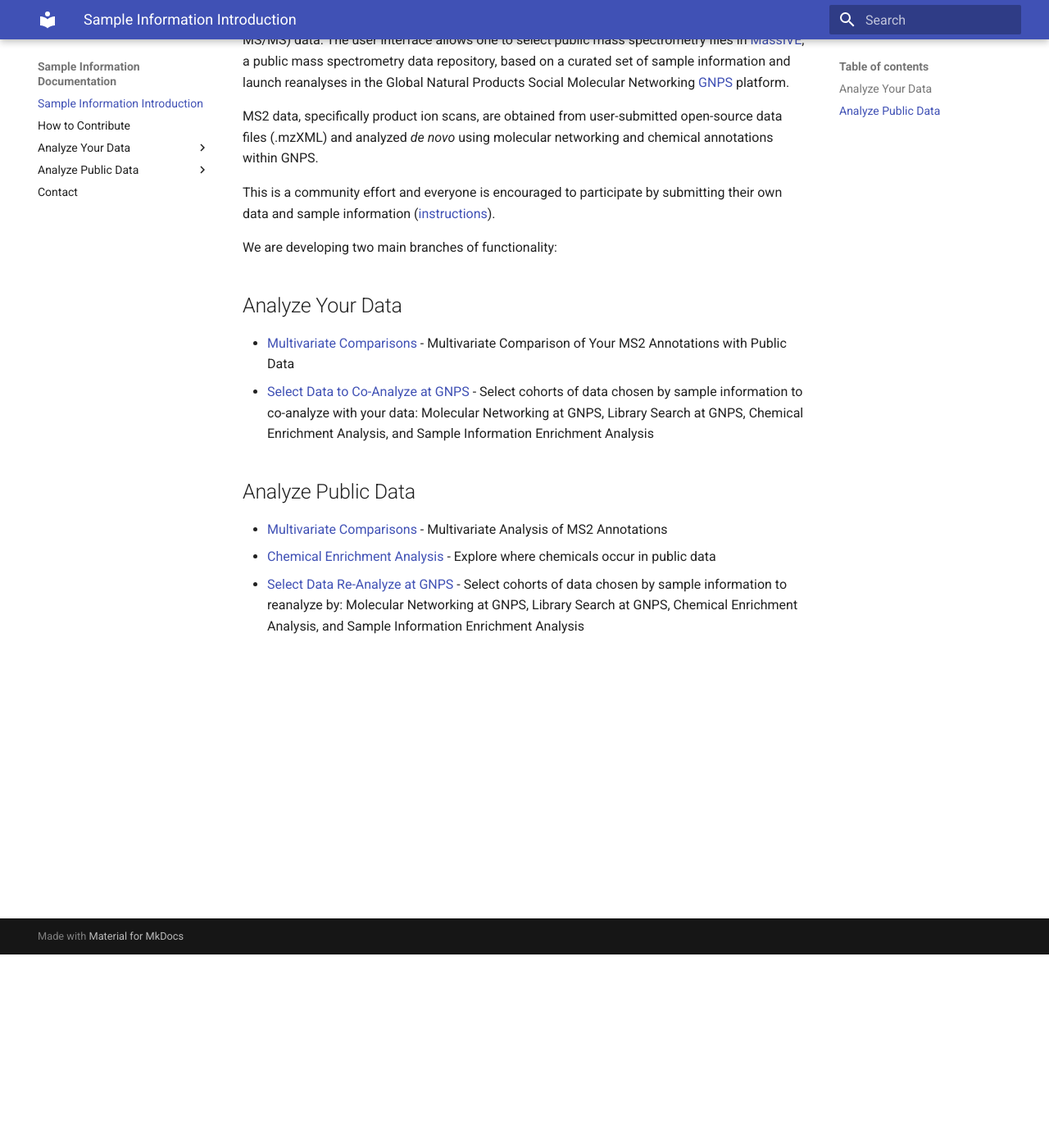
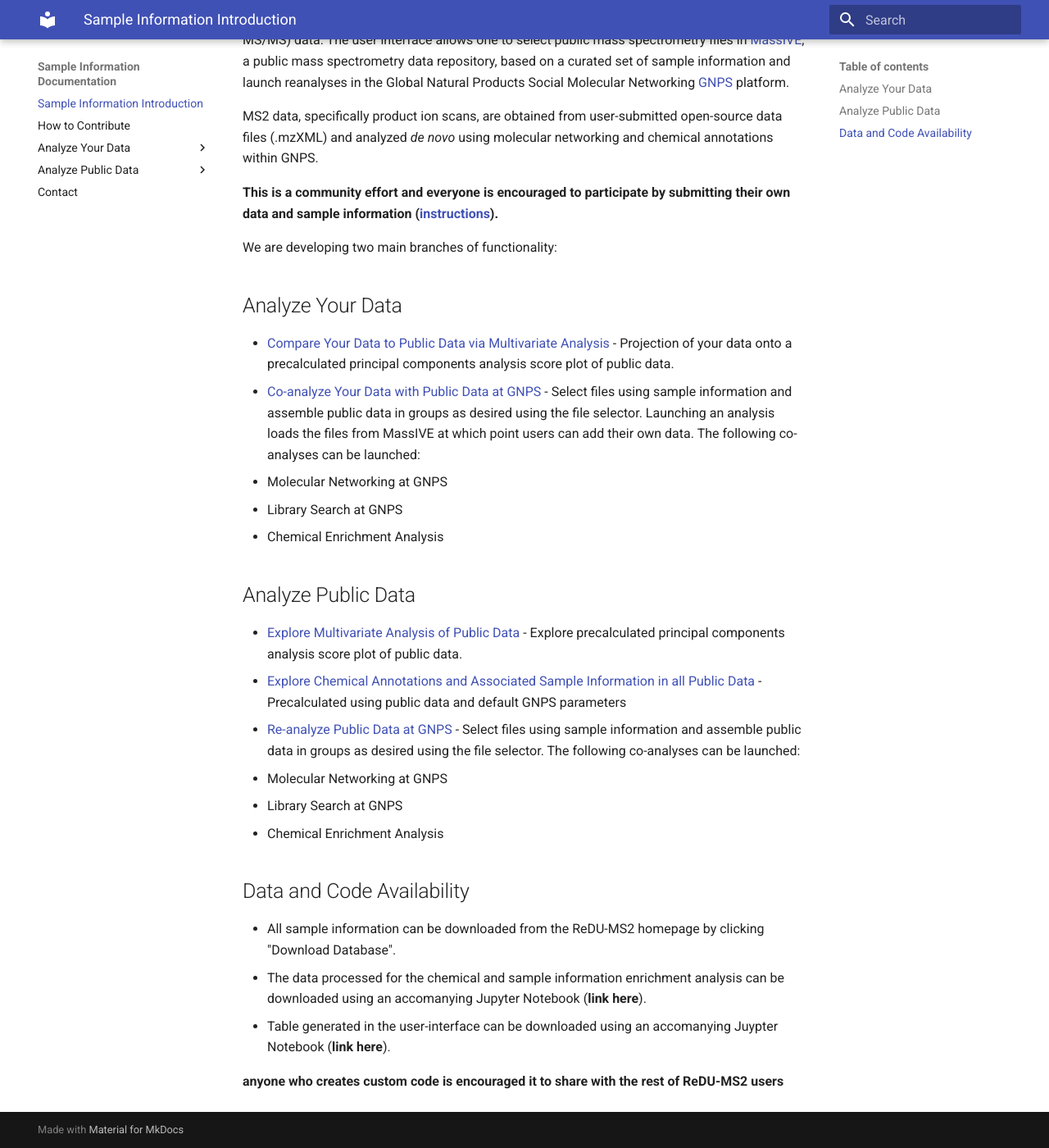
Before and after one commit to mwang87/ReDU-MS2-Documentation, an MkDocs documentation site: the page built from docs/index.md, in a window 1280 px wide and 1400 px high, scrolled down 236 px. Shown: the whole window at 82% size. Built offline with MkDocs 1.6.1 and Material for MkDocs 9.7.7, drawn with Linux system fonts in a browser that asks for light colours; old or Windows-style settings are respelled for this version of MkDocs; some of the changed text lies outside the part shown.

Commit message:
Update index.md
update 2019-05-06akj

```diff
--- a/docs/index.md
+++ b/docs/index.md
@@ -1,18 +1,31 @@
-# Welcome to the Reanalysis of Data User Interface for MS2 (ReDU-MS2)
+# Welcome to the Reanalysis of Data User Interface for MS2 (ReDU-MS2) or "Re-Do"
 
 [ReDU-MS2](http://dorresteinappshub.ucsd.edu:5005/) is a web-based user interface that can be used to easily **Analyze Your Data** or **Analyze Public Data** mass spectrometry data, specifically MS2 (aka tandem mass spectrometry, MS<sup>2</sup>, MS/MS) data. The user interface allows one to select public mass spectrometry files in [MassIVE](https://massive.ucsd.edu/ProteoSAFe/static/massive.jsp), a public mass spectrometry data repository, based on a curated set of sample information and launch reanalyses in the Global Natural Products Social Molecular Networking [GNPS](https://gnps.ucsd.edu/ProteoSAFe/static/gnps-splash2.jsp) platform.
 
 MS2 data, specifically product ion scans, are obtained from user-submitted open-source data files (.mzXML) and analyzed *de novo* using molecular networking and chemical annotations within GNPS.
 
-This is a community effort and everyone is encouraged to participate by submitting their own data and sample information ([instructions](HowtoContribute.md)).
+**This is a community effort and everyone is encouraged to participate by submitting their own data and sample information ([instructions](HowtoContribute.md)).**
 
 We are developing two main branches of functionality:
 
 ## Analyze Your Data
-  * [Multivariate Comparisons](AnalyzeYourData_MultivariateComparisons.md) - Multivariate Comparison of Your MS2 Annotations with Public Data
-  * [Select Data to Co-Analyze at GNPS](AnalyzeYourData_CoAnalysis_at_GNPS.md) - Select cohorts of data chosen by sample information to co-analyze with your data: Molecular Networking at GNPS, Library Search at GNPS, Chemical Enrichment Analysis, and Sample Information Enrichment Analysis
+* [Compare Your Data to Public Data via Multivariate Analysis](AnalyzeYourData_MultivariateComparisons.md) - Projection of your data onto a precalculated principal components analysis score plot of public data. <br>
+* [Co-analyze Your Data with Public Data at GNPS](AnalyzeYourData_CoAnalysis_at_GNPS.md) - Select files using sample information and assemble public data in groups as desired using the file selector. Launching an analysis loads the files from MassIVE at which point users can add their own data. The following co-analyses can be launched:
+  * Molecular Networking at GNPS
+  * Library Search at GNPS
+  * Chemical Enrichment Analysis
 
 ## Analyze Public Data
-  * [Multivariate Comparisons](AnalyzePublicData_MultivariateComparisons.md) - Multivariate Analysis of MS2 Annotations
-  * [Chemical Enrichment Analysis](AnalyzePublicData_ChemicalEnrichment.md) - Explore where chemicals occur in public data
-  * [Select Data Re-Analyze at GNPS](PublicData_Reanalysis_at_GNPS.md)  - Select cohorts of data chosen by sample information to reanalyze by: Molecular Networking at GNPS, Library Search at GNPS, Chemical Enrichment Analysis, and Sample Information Enrichment Analysis
+* [Explore Multivariate Analysis of Public Data](AnalyzePublicData_MultivariateComparisons.md) - Explore precalculated principal components analysis score plot of public data. <br>
+* [Explore Chemical Annotations and Associated Sample Information in all Public Data](AnalyzePublicData_ChemicalEnrichment.md) - Precalculated using public data and default GNPS parameters <br>
+* [Re-analyze Public Data at GNPS](PublicData_Reanalysis_at_GNPS.md) - Select files using sample information and assemble public data in groups as desired using the file selector. The following co-analyses can be launched:
+  * Molecular Networking at GNPS
+  * Library Search at GNPS
+  * Chemical Enrichment Analysis
+
+## Data and Code Availability ##
+* All sample information can be downloaded from the ReDU-MS2 homepage by clicking "Download Database".
+* The data processed for the chemical and sample information enrichment analysis can be downloaded using an accomanying Jupyter Notebook (**link here**).
+* Table generated in the user-interface can be downloaded using an accomanying Juypter Notebook (**link here**).
+
+**anyone who creates custom code is encouraged it to share with the rest of ReDU-MS2 users**
```
